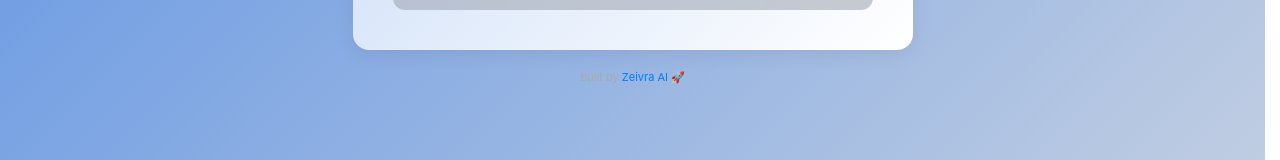
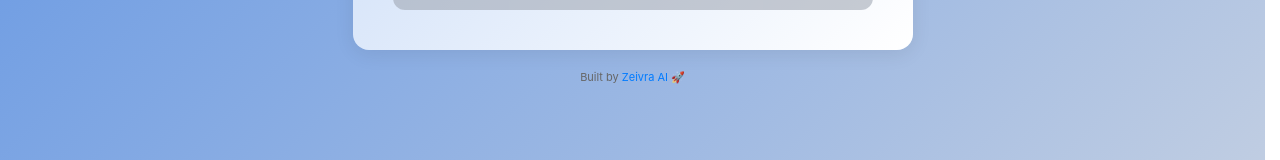
Before and after one commit to rizwana1426/AI-TOOL, an Angular app: page / in a window 1280 px wide. Shown: the part 573-733 px from the top of the page. Built offline with nearby package versions, Linux system fonts and the light colour scheme.

Commit message:
style changes are done

```diff
--- a/src/app/email/email.css
+++ b/src/app/email/email.css
@@ -214,7 +214,7 @@ form {
 .watermark {
     text-align: center;
     font-size: 11px;
-    color: #aaa;
+    color: #666;
     margin-top: 20px;
 }
 
```
